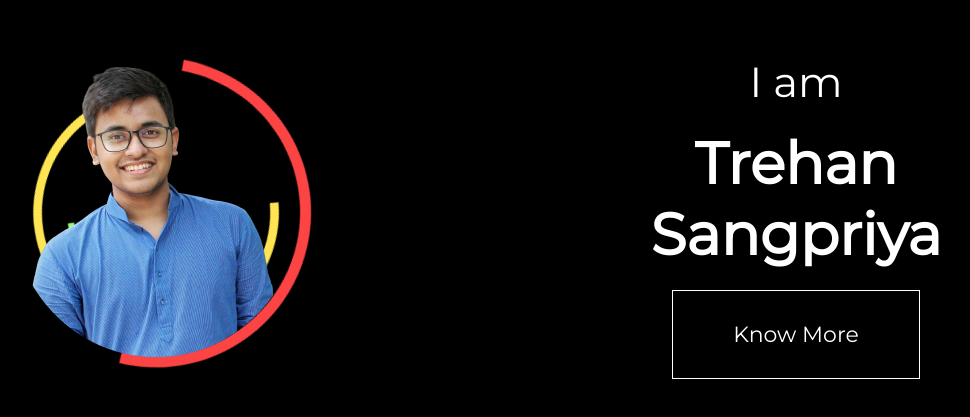
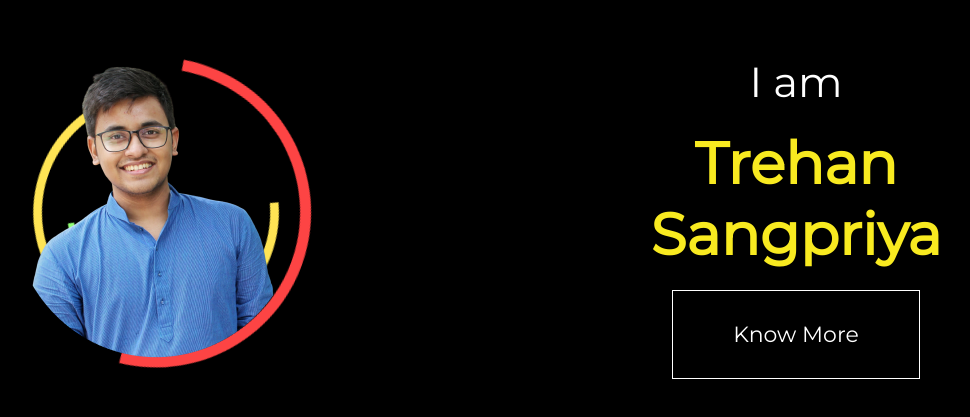
Before and after one commit to trehansangpriya/demoPortfolio, a plain HTML site: page index.html in a window 1280 px wide. Shown: the part 183-600 px from the top of the page, without its empty margins (164-1134 px from the left). Drawn offline with nearby package versions, Linux system fonts and the light colour scheme.

Commit message:
Updated text color

```diff
--- a/style.css
+++ b/style.css
@@ -91,6 +91,7 @@ body {
 	font-weight: 600;
 	text-align: center;
 	padding: 20px;
+	color: rgb(248, 234, 32);
 }
 
 .btn {
```
